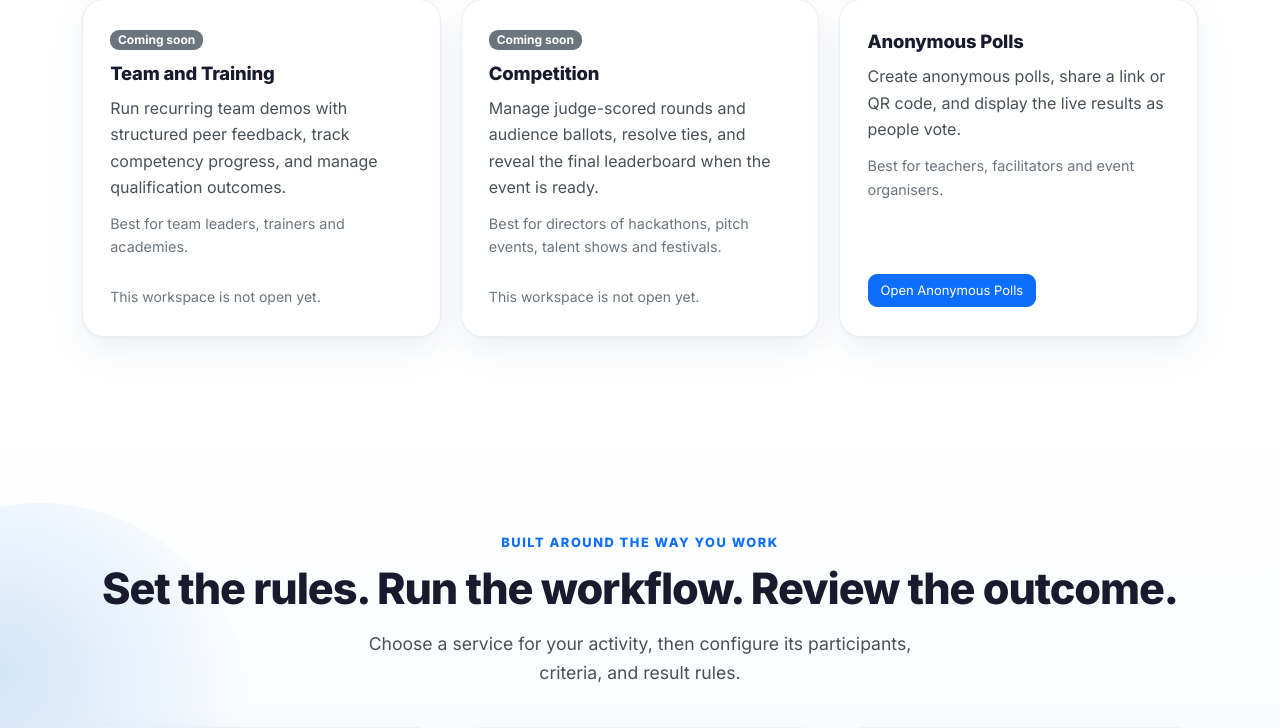
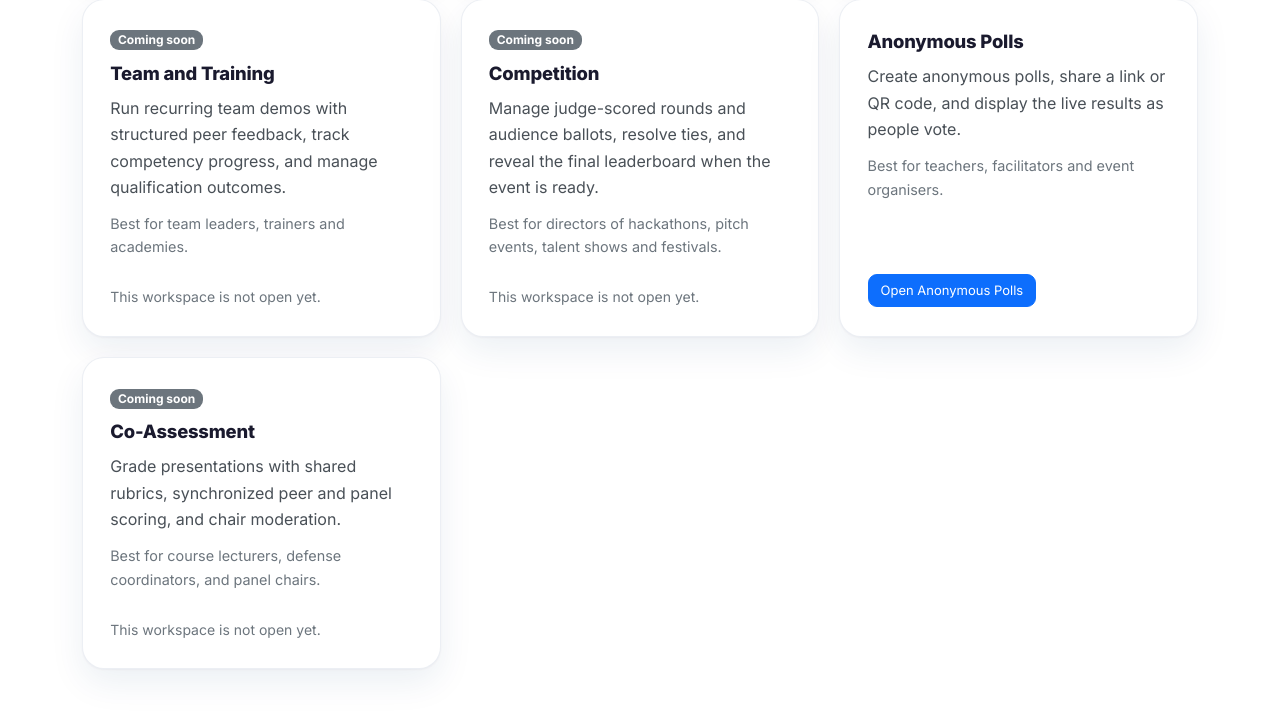
Before and after one commit to Staphord/LiveGrade, a Django app: page / in a window 1280 px wide. Shown: the part 1667-2395 px from the top of the page. Run offline with Django 4.2, Linux system fonts and the light colour scheme; parts of the project's set-up code (start-up, migrations or seed data) failed here and were passed over; some libraries are stand-ins or nearby versions.

Commit message:
feat(portal): service registry and landing updates

```diff
--- a/config/urls.py
+++ b/config/urls.py
@@ -15,6 +15,7 @@ urlpatterns = [
     path('assessments/<path:legacy_path>', legacy_assessments_redirect, name='legacy_assessments_path'),
     path('assess/', include('assessments.student_urls')),
     path('panel/', include('service_domains.panel_urls')),
+    path('coassessment/', include('service_domains.coassessment_urls')),
     # Event-scoped Showcase participant links do not require owner sign-in.
     path('showcase/', include('service_domains.urls')),
     path('competition/', include('service_domains.competition_urls')),
--- a/portal/services.py
+++ b/portal/services.py
@@ -72,6 +72,11 @@ SERVICES = (
             'Teachers, facilitators and event organisers',
             _words('poll', 'respondents', 'responses', 'questions', 'organiser'),
             dashboard='standalone_poll_list'),
+    Service('coassessment', 'Co-Assessment',
+            'Grade presentations with shared rubrics, synchronized peer and panel scoring, and chair moderation.',
+            'Course lecturers, defense coordinators, and panel chairs',
+            _words('session', 'participants', 'groups', 'rubric', 'chair'),
+            dashboard='coassessment_dashboard'),
 )
 
 _BY_SLUG = {service.slug: service for service in SERVICES}
--- a/templates/landing.html
+++ b/templates/landing.html
@@ -284,6 +284,8 @@ body{background:var(--surface);color:var(--text);font-size:1rem;overflow-x:hidde
           <p>Manage judge-scored rounds and audience ballots, resolve ties, and reveal the final leaderboard when the event is ready.</p>
         {% elif card.service.slug == 'polls' %}
           <p>Create anonymous polls, share a link or QR code, and display the live results as people vote.</p>
+        {% elif card.service.slug == 'coassessment' %}
+          <p>Grade presentations with shared rubrics, synchronized peer and panel scoring, and chair moderation.</p>
         {% else %}
           <p>{{ card.service.promise }}</p>
         {% endif %}
@@ -294,12 +296,6 @@ body{background:var(--surface);color:var(--text);font-size:1rem;overflow-x:hidde
       </article>
       {% endfor %}
     </div>
-    {% if 'classroom' in released_service_slugs and 'panel' in released_service_slugs %}
-    <aside class="lp-combined" aria-labelledby="combined-workflow-heading">
-      <div><h3 id="combined-workflow-heading">Need both peer and Panel grading?</h3><p>Link a Classroom session and a Panel hearing for the same presentation entries. Keep the results separate or use the configured weighted mark and moderation rules.</p></div>
-      <a class="btn btn-primary" href="{% url 'combined_assessment_create' %}">Set up combined grading <i class="bi bi-arrow-right ms-1"></i></a>
-    </aside>
-    {% endif %}
   </div>
 </section>
 
```
Also changed, not shown: portal/tests/test_landing.py (+10 -1 lines), portal/tests/test_services.py (+3 -2 lines), portal/migrations/0004_alter_serviceinterest_service.py (added).
